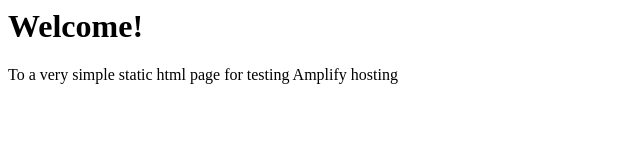
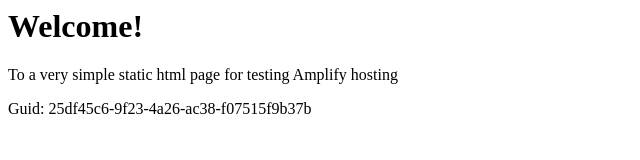
Before and after one commit to aws-aemilia-sfo/Github-PR-Commit-Integration-Test-DoNotTouch-v1-preprod-us-west-1, a website: page src/index.html in a window 1280 px wide. Shown: the whole page, without its empty margins (0-640 px from the left). Drawn offline with Linux system fonts and the light colour scheme.

Commit message:
commit from integ tests

```diff
--- a/src/index.html
+++ b/src/index.html
@@ -1,3 +1,5 @@
+
+
 <html lang="en">
 
 <head>
@@ -10,6 +12,6 @@
 <body>
     <h1>Welcome!</h1>
     <p>To a very simple static html page for testing Amplify hosting</p>
-</body>
+    <p>Guid: 25df45c6-9f23-4a26-ac38-f07515f9b37b</p></body>
 
 </html>
```
